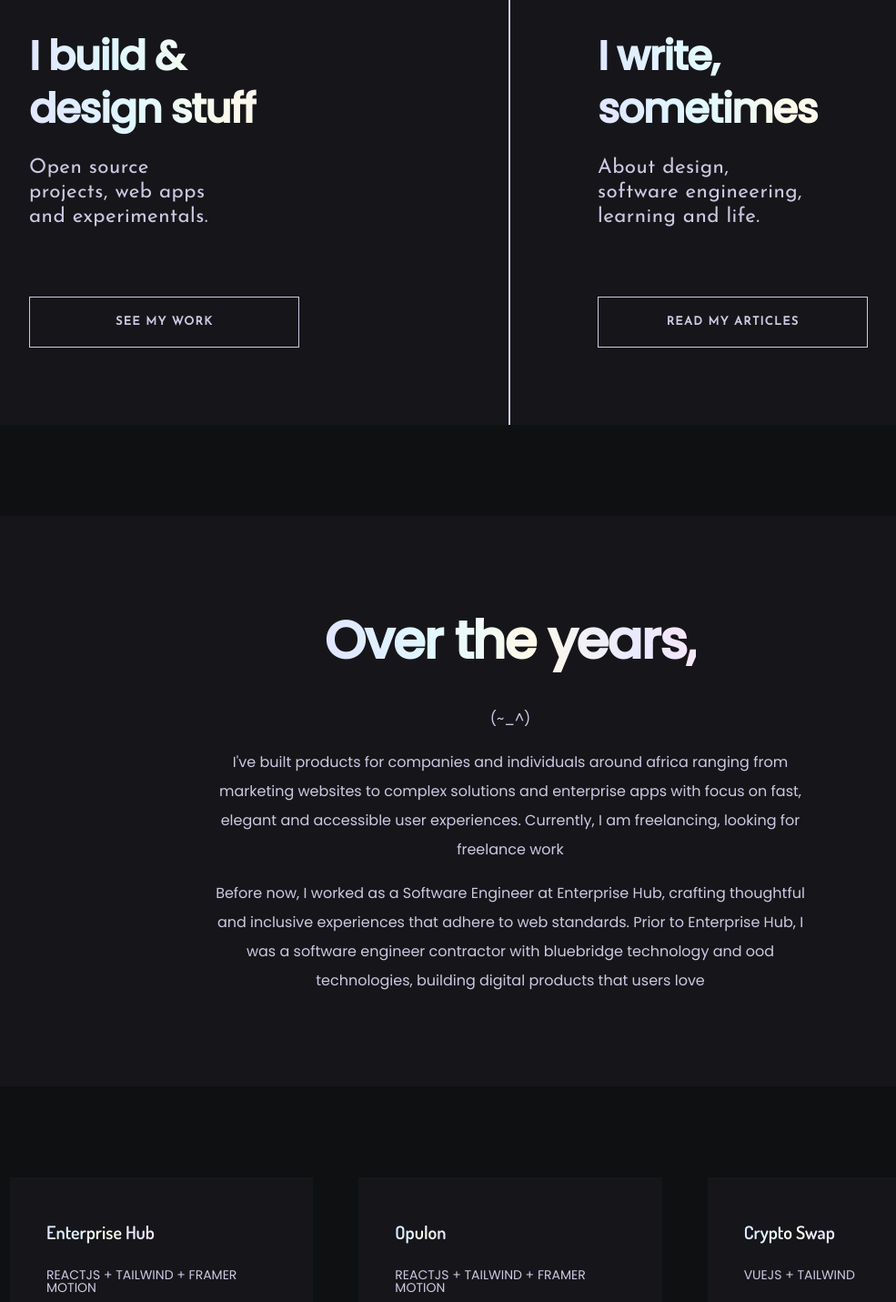
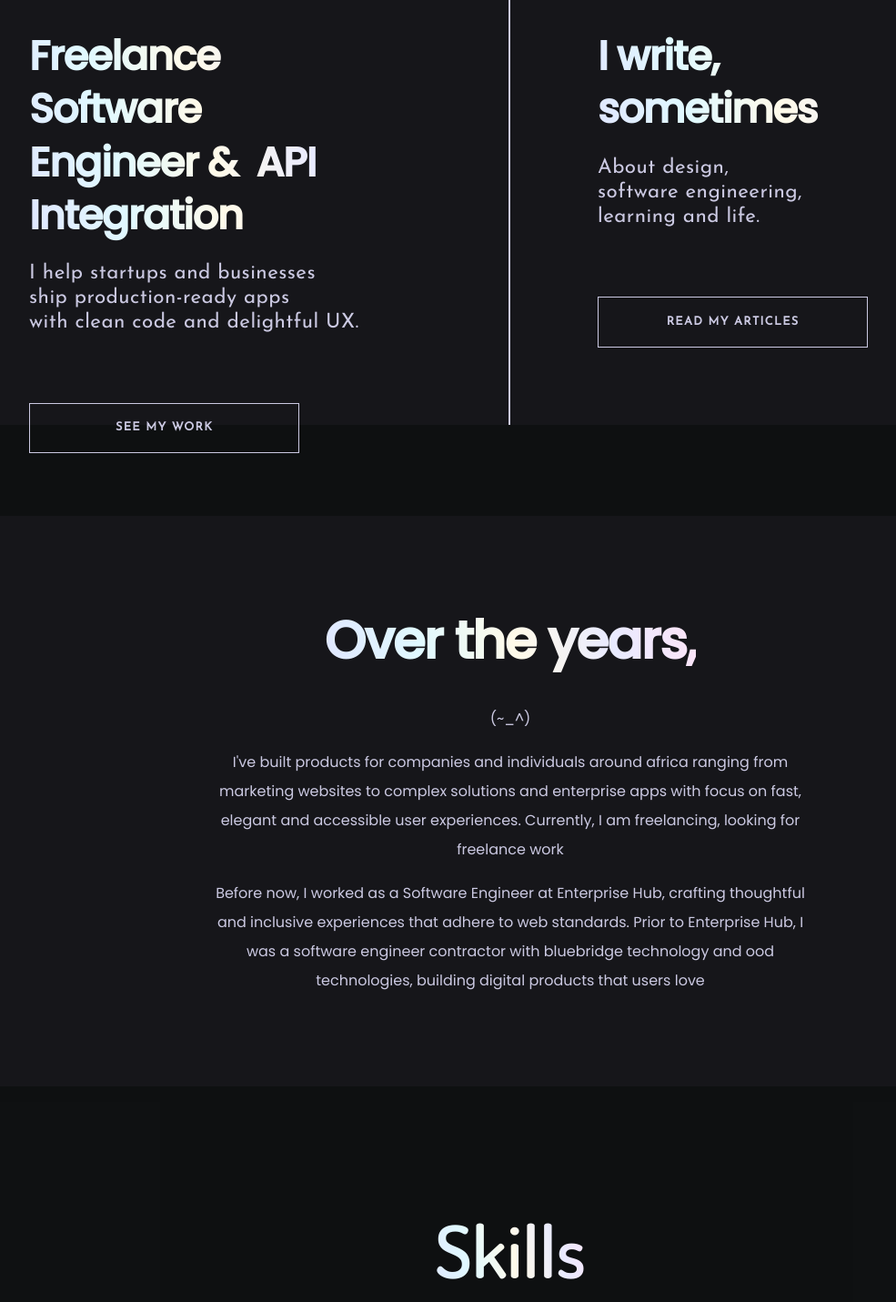
Before and after one commit to Bello2609/My-Portfolio, a Next.js app: page / in a window 1280 px wide. Shown: the part 1330-2761 px from the top of the page at 91% size, without its empty margins (79-1064 px from the left). Built offline with nearby package versions, Linux system fonts and the light colour scheme; no server answers.

Commit message:
:art: made some changes to my portfolio

```diff
--- a/components/general/Footer.tsx
+++ b/components/general/Footer.tsx
@@ -1,7 +1,9 @@
 //Basic styles import
 import Link from 'next/link';
 import styles from './styles/footer.module.scss';
-
+import { FaGithub, FaLinkedin, FaTwitter } from "react-icons/fa";
+import { FaSquareUpwork } from "react-icons/fa6";
+import { SiFiverr } from "react-icons/si";
 export default function Footer() {
   const Year = new Date().getFullYear();
 
@@ -14,7 +16,7 @@ export default function Footer() {
 
             <ul>
               <li>
-                <a href="mailto:bellohadi82@gmail.com">hi@bello.dev</a>
+                <a href="mailto:bellohadi82@gmail.com">bellohadi82@gmail.com</a>
               </li>
               <li>
                 <a
@@ -61,7 +63,7 @@ export default function Footer() {
                 target="_blanket"
                 rel="noopener"
               >
-                tw
+                <FaTwitter />
               </a>
             </li>
             <li>
@@ -70,7 +72,7 @@ export default function Footer() {
                 target="_blanket"
                 rel="noopener"
               >
-                gh
+                <FaGithub />
               </a>
             </li>
             <li>
@@ -79,7 +81,7 @@ export default function Footer() {
                 target="_blanket"
                 rel="noopener"
               >
-                ln
+                <FaLinkedin />
               </a>
             </li>
             <li>
@@ -88,7 +90,7 @@ export default function Footer() {
                 target="_blanket"
                 rel="noopener"
               >
-                up
+                <FaSquareUpwork />
               </a>
             </li>
             <li>
@@ -97,7 +99,7 @@ export default function Footer() {
                 target="_blanket"
                 rel="noopener"
               >
-                fi
+                <SiFiverr />
               </a>
             </li>
           </ul>
--- a/components/home/Caption.tsx
+++ b/components/home/Caption.tsx
@@ -9,17 +9,17 @@ export default function Caption() {
           <div className={styles.capture}>
             <article className={styles.captureText}>
               <h1 id="h1BG">
-                I build &amp;
-                <br />
-                design stuff
+                Freelance Software Engineer & &nbsp;
+                {/* <br /> */}
+                API Integration
               </h1>
 
               <p>
-                Open source
+                I help startups and businesses
                 <br />
-                projects, web apps
+                 ship production-ready apps
                 <br />
-                and experimentals.
+                with clean code and delightful UX.
               </p>
             </article>
 
--- a/components/home/Header.tsx
+++ b/components/home/Header.tsx
@@ -34,7 +34,7 @@ export default function Header() {
               </p>
 
               <p id="h1BG">
-                Over a three years of experience building web and mobile application for clients
+                Over five years of experience building web and mobile application for clients
                 across africa.
               </p>
             </div>
--- /dev/null
+++ b/components/home/Skills.tsx
@@ -0,0 +1,21 @@
+import React from 'react';
+
+//Basic styles import
+import styles from './styles/contact.module.scss';
+
+export default function Skills() {
+  return (
+    <>
+      <section className={styles.contact}>
+        <div className={styles.contactWrapper}>
+            <h1 id="h1BG">Skills</h1>
+            <small>
+            React | Next.js | Node.js | Express | Nest.js | MongoDB | TypeScript | Tailwind CSS | AWS |
+            Rust | API integration using N8N
+            </small>
+
+        </div>
+      </section>
+    </>
+  );
+}
--- a/layout/Layout.tsx
+++ b/layout/Layout.tsx
@@ -9,7 +9,11 @@ export default function Layout(props: any) {
   const { children, ...customMeta } = props;
   const router = useRouter();
   const meta = {
-    description: `I enjoy creating web and mobile app development solutions with solid foundations, scalability, and excellent user experiences.`,
+    description: `website developer, web application developer, website designer,
+    React developer, Node.js engineer, freelance software developer, javascript developer,
+    Software Engineer, Web Developer, Full Stack Developer, Backend Developer, Frontend Developer,
+    Mobile App Developer, Application Developer, API Integration
+    `,
     image: 'https://bellohadi.vercel.app/meta/meta-bello.jpg',
     type: 'website',
     ...customMeta,
@@ -19,15 +23,15 @@ export default function Layout(props: any) {
       <Head>
         <title>
           {meta.title
-            ? `${meta.title} • Bello Hadi | Creative Software Engineer`
-            : 'Bello Hadi | Creative Software Engineer'}
+            ? `${meta.title} • Bello Hadi | Freelance Full-Stack Software Engineer`
+            : 'Bello Hadi | Freelance Full-Stack Software Engineer'}
         </title>
         <meta name="robots" content="follow, index" />
         <meta
           name="keyword"
-          content="Bello Hadi Dolapo, Bello Hadi, Portfolio, Creative Software Engineer"
+          content="Bello Hadi Dolapo, Bello Hadi, Portfolio, Freelance Full-Stack Software Engineer"
         />
-        <meta name="author" content="Bello Hadi - Creative Software Engineer" />
+        <meta name="author" content="Bello Hadi - Freelance Full-Stack Software Engineer" />
         <meta content={meta.description} name="description" />
         <meta
           property="og:url"
@@ -42,8 +46,8 @@ export default function Layout(props: any) {
           property="og:title"
           content={
             meta.title
-              ? `${meta.title} • Bello Hadi | Creative Software Engineer`
-              : 'Bello Hadi | Creative Software Engineer'
+              ? `${meta.title} • Bello Hadi | Freelance Full-Stack Software Engineer`
+              : 'Bello Hadi | Freelance Full-Stack Software Engineer'
           }
         />
         <meta property="og:image" content={meta.image} />
@@ -54,8 +58,8 @@ export default function Layout(props: any) {
           name="twitter:title"
           content={
             meta.title
-            ? `${meta.title} • Bello Hadi | Creative Software Engineer`
-            : 'Bello Hadi | Creative Software Engineer'
+            ? `${meta.title} • Bello Hadi | Freelance Full-Stack Software Engineer`
+            : 'Bello Hadi | Freelance Full-Stack Software Engineer'
           }
         />
         <meta name="twitter:description" content={meta.description} />
--- a/package.json
+++ b/package.json
@@ -11,19 +11,21 @@
   "dependencies": {
     "@next/font": "^13.1.6",
     "@studio-freight/lenis": "^1.0.22",
+    "@types/react-dom": "^19.2.3",
     "@vercel/analytics": "^0.1.10",
     "gsap": "^3.12.2",
     "motion": "^10.15.5",
     "next": "^13.1.6",
     "react": "^18.2.0",
     "react-dom": "^18.2.0",
+    "react-icons": "^5.5.0",
     "react-tippy": "^1.4.0",
     "sass": "^1.55.0",
     "swr": "^2.0.3"
   },
   "devDependencies": {
     "@types/node": "18.14.0",
-    "@types/react": "18.0.28",
+    "@types/react": "^19.2.14",
     "eslint": "8.23.1",
     "eslint-config-next": "^13.1.6",
     "typescript": "4.9.5"
--- a/pages/index.tsx
+++ b/pages/index.tsx
@@ -7,6 +7,7 @@ import Caption from '../components/home/Caption';
 import Experience from '../components/home/Experience';
 import Projects from '../components/home/Projects';
 import Contact from '../components/home/Contact';
+import Skills from 'components/home/Skills';
 import scroll from 'animations/scroll';
 
 export default function Home() {
@@ -21,6 +22,7 @@ export default function Home() {
         <About />
         <Caption />
         <Experience />
+        <Skills />
         <Projects />
         <Contact />
       </main>
```
Also changed, not shown: 2 other files (tests, documents, lock files or other folders).
